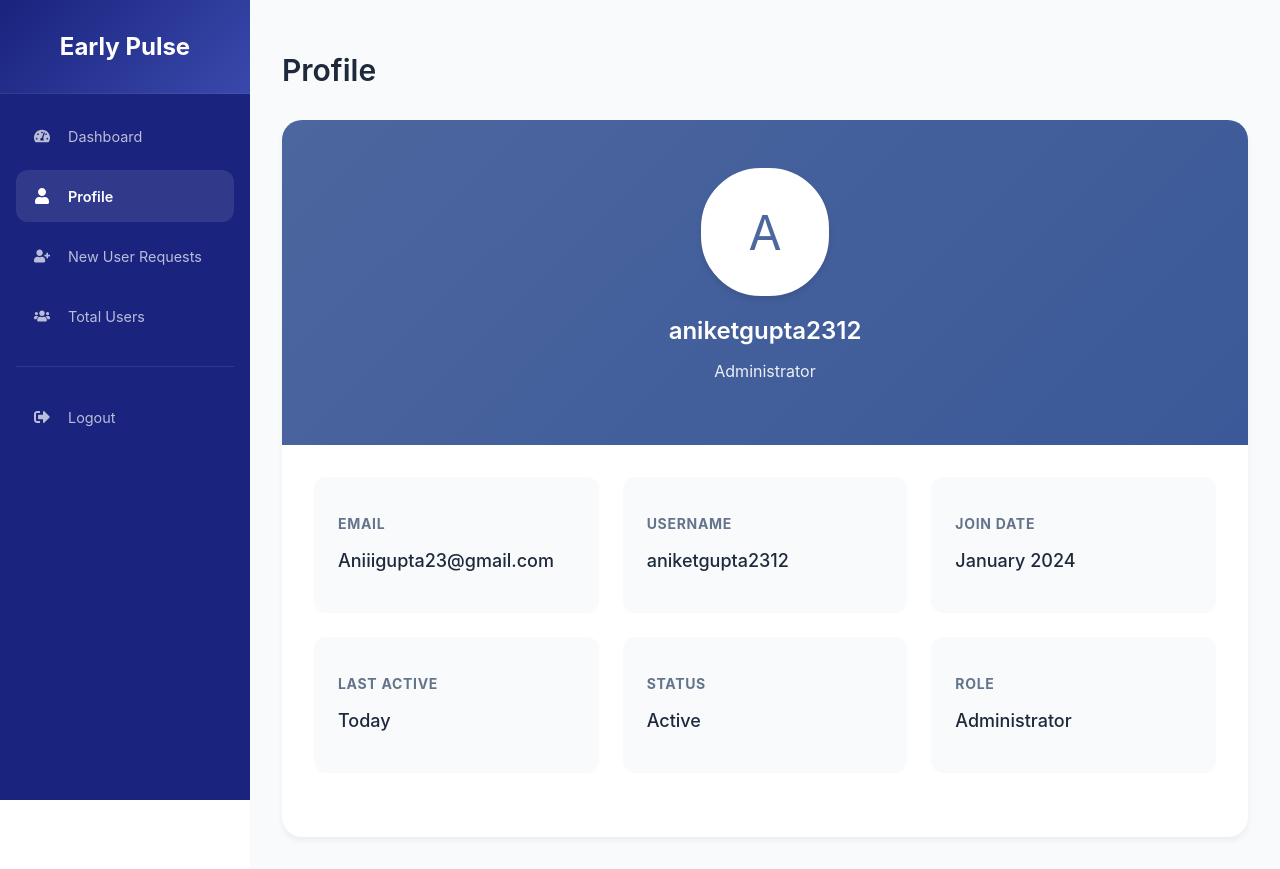
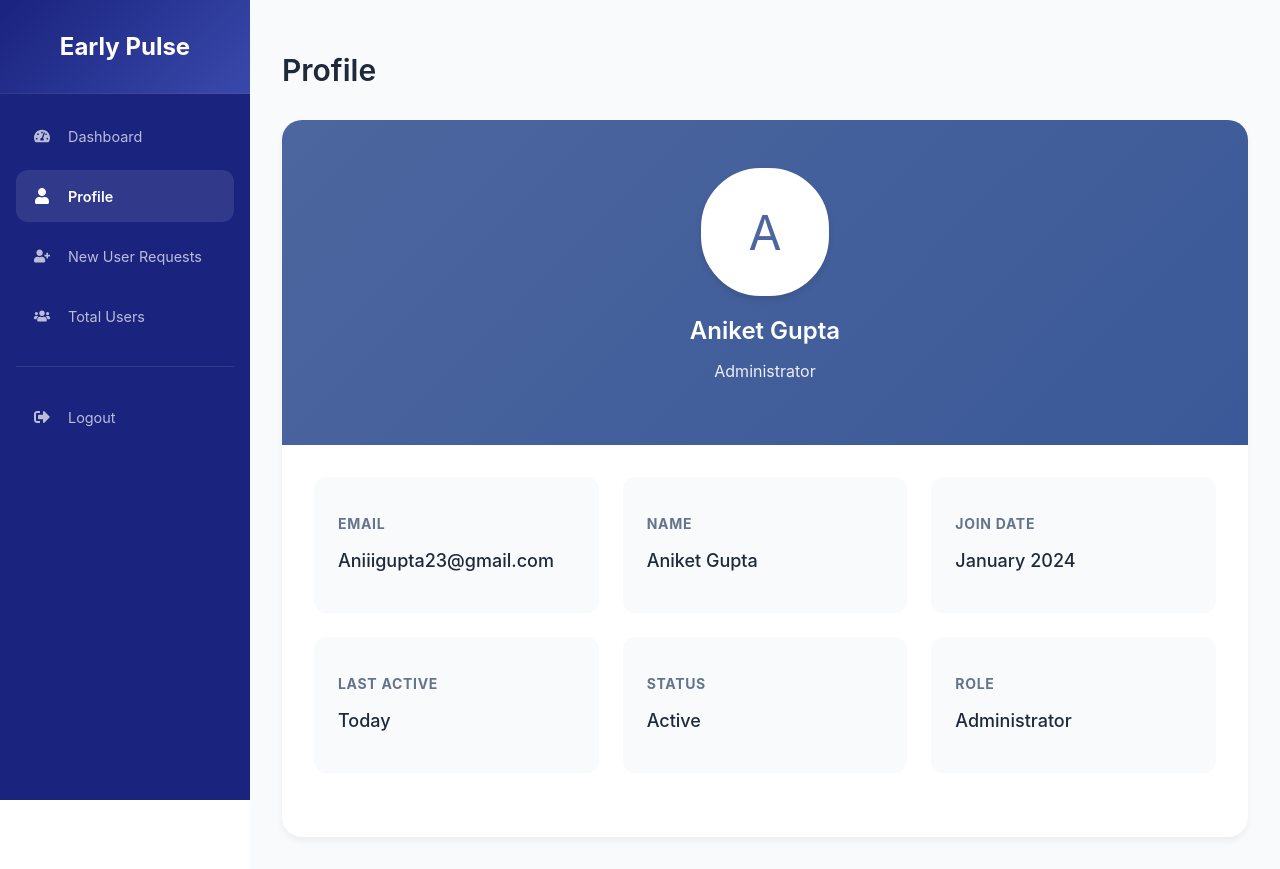
Before and after one commit to aniigupta/Early_Pulse, a React (Create React App) app in the folder frontend/: page /profile in a window 1280 px wide. Built offline with nearby package versions, Linux system fonts and the light colour scheme; no server answers; sample sign-in values are in the browser's storage.

Commit message:
little changes

```diff
--- a/frontend/src/pages/Profile.jsx
+++ b/frontend/src/pages/Profile.jsx
@@ -84,7 +84,7 @@ const Value = styled.p`
 
 const Profile = () => {
   const userInfo = {
-    username: "aniketgupta2312",
+    Name: "Aniket Gupta",
     email: "Aniiigupta23@gmail.com",
     role: "Administrator",
     joinDate: "January 2024",
@@ -97,9 +97,9 @@ const Profile = () => {
       <PageTitle>Profile</PageTitle>
       <ProfileCard>
         <ProfileHeader>
-          <Avatar>{userInfo.username[0].toUpperCase()}</Avatar>
+          <Avatar>{userInfo.Name[0].toUpperCase()}</Avatar>
           <h2 style={{ fontSize: '1.5rem', fontWeight: '600', marginBottom: '0.5rem' }}>
-            {userInfo.username}
+            {userInfo.Name}
           </h2>
           <p style={{ opacity: '0.9' }}>{userInfo.role}</p>
         </ProfileHeader>
@@ -112,8 +112,8 @@ const Profile = () => {
                 <Value>{userInfo.email}</Value>
               </InfoItem>
               <InfoItem>
-                <Label>Username</Label>
-                <Value>{userInfo.username}</Value>
+                <Label>Name</Label>
+                <Value>{userInfo.Name}</Value>
               </InfoItem>
               <InfoItem>
                 <Label>Join Date</Label>
```
